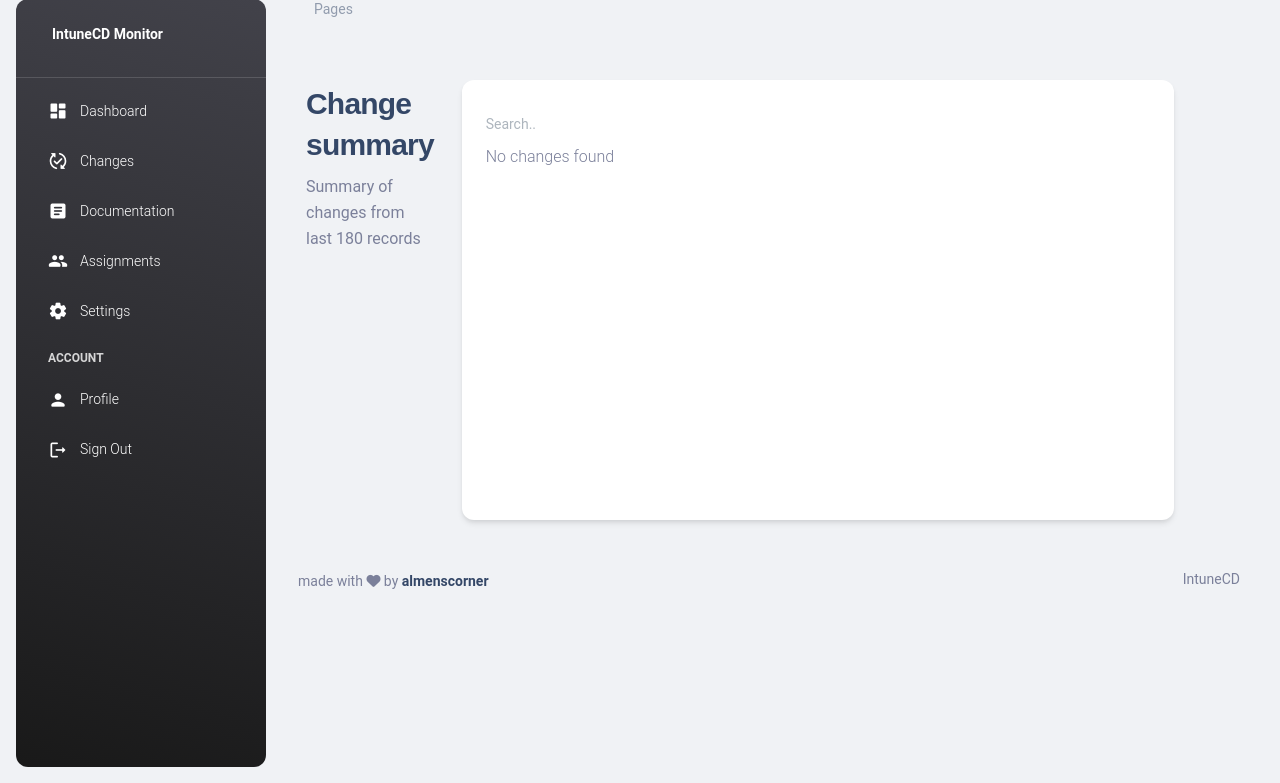
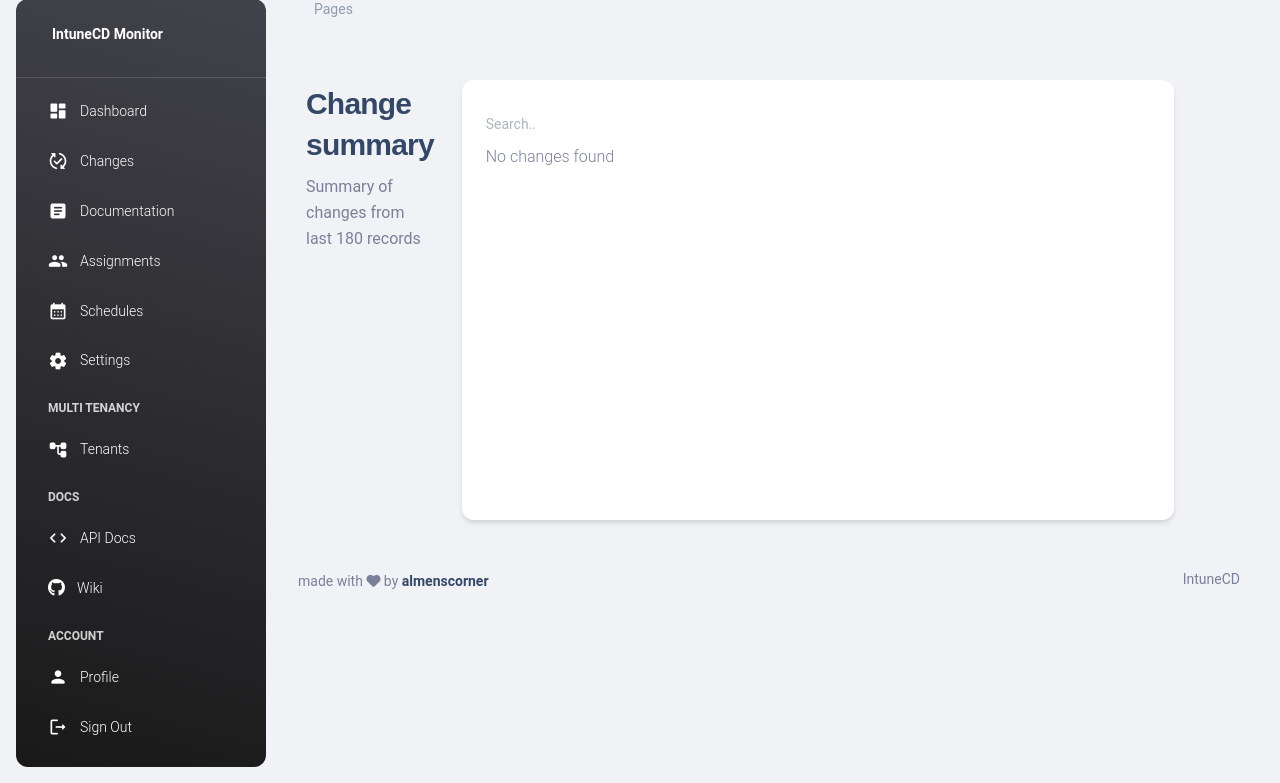
Before and after one commit to almenscorner/intunecd-monitor, a Flask app: template app/templates/pages/changes.html in a window 1280 px wide. Shown: the part 17-800 px from the top of the page. Run offline with Flask 2, Linux system fonts and the light colour scheme; the template is opened without the code that fills it, so the values that code supplies are empty; parts of the project's set-up code (start-up, migrations or seed data) failed here and were passed over; some libraries are stand-ins or nearby versions.

Commit message:
add new navigations

```diff
--- a/app/templates/include/sidebar.html
+++ b/app/templates/include/sidebar.html
@@ -17,7 +17,7 @@
     {% endif %}
   </div>
   <hr class="horizontal light mt-0 mb-2">
-  <div class="collapse navbar-collapse  w-auto max-height-vh-100" id="sidenav-collapse-main">
+  <div class="collapse navbar-collapse  w-auto h-auto" id="sidenav-collapse-main">
     <ul class="navbar-nav">
       <li class="nav-item">
         <a class="nav-link text-white {% if 'home' in segment %} active bg-gradient-primary {% endif %}"
@@ -56,6 +56,15 @@
         </a>
       </li>
       <li class="nav-item">
+        <a class="nav-link text-white {% if 'schedules' in segment %} active bg-gradient-primary {% endif %}"
+          href="{{ url_for('schedules') }}">
+          <div class="text-white text-center me-2 d-flex align-items-center justify-content-center">
+            <i class="material-icons opacity-10">calendar_month</i>
+          </div>
+          <span class="nav-link-text ms-1">Schedules</span>
+        </a>
+      </li>
+      <li class="nav-item">
         <a class="nav-link text-white {% if 'settings' in segment %} active bg-gradient-primary {% endif %}"
           href="{{ url_for('settings') }}">
           <div class="text-white text-center me-2 d-flex align-items-center justify-content-center">
@@ -63,6 +72,39 @@
           </div>
           <span class="nav-link-text ms-1">Settings</span>
         </a>
+      </li>
+      <li class="nav-item mt-3">
+        <h6 class="ps-4 ms-2 text-uppercase text-xs text-white font-weight-bolder opacity-8">Multi Tenancy</h6>
+      </li>
+      <li class="nav-item">
+        <a class="nav-link text-white {% if 'tenants' in segment %} active bg-gradient-primary {% endif %}"
+          href="{{ url_for('tenants') }}">
+          <div class="text-white text-center me-2 d-flex align-items-center justify-content-center">
+            <i class="material-icons opacity-10">account_tree</i>
+          </div>
+          <span class="nav-link-text ms-1">Tenants</span>
+        </a>
+      </li>
+      <li class="nav-item mt-3">
+        <h6 class="ps-4 ms-2 text-uppercase text-xs text-white font-weight-bolder opacity-8">Docs</h6>
+      </li>
+      <li class="nav-item">
+        <a class="nav-link text-white"
+          href="/apidocs" target="_blank">
+          <div class="text-white text-center me-2 d-flex align-items-center justify-content-center">
+            <i class="material-icons opacity-10">code</i>
+          </div>
+          <span class="nav-link-text ms-1">API Docs</span>
+        </a>
+      </li>
+      <li class="nav-item">
+        <a class="nav-link text-white"
+        href="https://github.com/almenscorner/intunecd-monitor" target="_blank">
+        <div class="text-white text-center me-2 d-flex align-items-center justify-content-center">
+          <i class="fa fa-github fa-lg opacity-10"></i>
+        </div>
+        <span class="nav-link-text ms-1">Wiki</span>
+      </a>
       </li>
       <li class="nav-item mt-3">
         <h6 class="ps-4 ms-2 text-uppercase text-xs text-white font-weight-bolder opacity-8">Account</h6>
```
